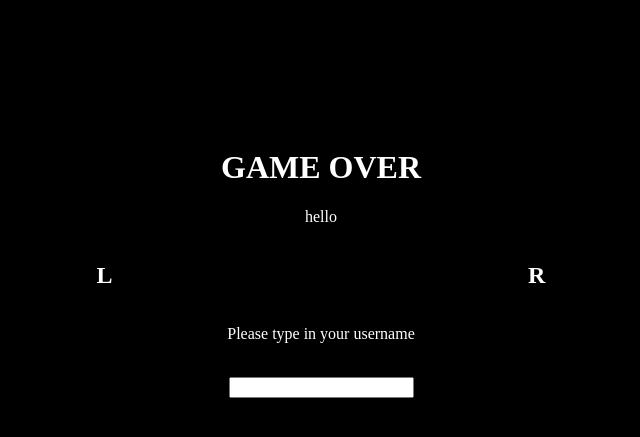
After one commit to erba004/Pong, a PHP site: page /gameover.html in a window 1280 px wide. The commit adds this page. Shown: the top 437 px of the page, without its empty margins (319-959 px from the left). Run offline with PHP 8.4, Linux system fonts and the light colour scheme.

Commit message:
litt php, game over skjerm og stuff

```diff
--- /dev/null
+++ b/gameover.html
@@ -0,0 +1,59 @@
+<!DOCTYPE html>
+<html lang="en">
+<head>
+    <meta charset="UTF-8">
+    <meta name="viewport" content="width=device-width, initial-scale=1.0">
+    <title>Document</title>
+    <style>
+        body {
+            padding-top: 10%;
+            background-color: black;
+        }
+        p {
+            display: flex;
+            color: white;
+            justify-content: center;
+        }
+        h1 {
+            display: flex;
+            justify-content: center;
+            color: white;
+        }
+        .leftscore {
+            display: flex;
+            color: white;
+            justify-content: left;
+        }
+        .rightscore {
+            display: flex;
+            color: white;
+            justify-content: right;
+
+        }
+        div {
+            display: flex;
+            justify-content: space-evenly;
+        }
+        #inp {
+            display: flex;
+            justify-content: center;
+        }
+    </style>
+</head>
+<body>
+    <h1>GAME OVER</h1>
+    <p>hello</p>
+    <div>
+        <h2 class="leftscore">L</h2>
+        <h2 class="rightscore">R</h2>
+    </div>
+    <p>Please type in your username</p>
+    <br>
+    <div>
+        <input type="text" name="idk" id="inp">
+    </div>
+
+    <script src="main.js"></script>
+
+</body>
+</html>
--- a/main.js
+++ b/main.js
@@ -180,12 +180,39 @@ const keys =  {
     }
 }
 
+let leftInner = document.querySelector(".leftscore")
+let rightInner = document.querySelector(".rightscore")
+
+function gameOver(winSide, loseSide) {
+
+
+    var xhr = new XMLHttpRequest();
+    xhr.open('POST', 'your_php_script.php', true);
+    xhr.setRequestHeader('Content-Type', 'application/json');
+    xhr.onreadystatechange = function () {
+        if (xhr.readyState === 4 && xhr.status === 200) {
+            console.log(xhr.responseText); // Response from PHP
+        }
+    };
+    xhr.send(JSON.stringify(winSide));
+
+    location.href = "gameover.html"
+
+
+}
+
 //teller stillingen
 function score(side) {
     if (side < canvas.width/2) {
         score2 += 1
+        if (score2 >= 1 && score1+1 < score2) {
+            gameOver(score2, score1)
+        }
     } else {
         score1 += 1
+        if (score1 >= 1 && score2+1 < score1) {
+            gameOver(score1, score2)
+        }
     }
 }
 
```
Also changed, not shown: bruh.php (+37 -0 lines).
